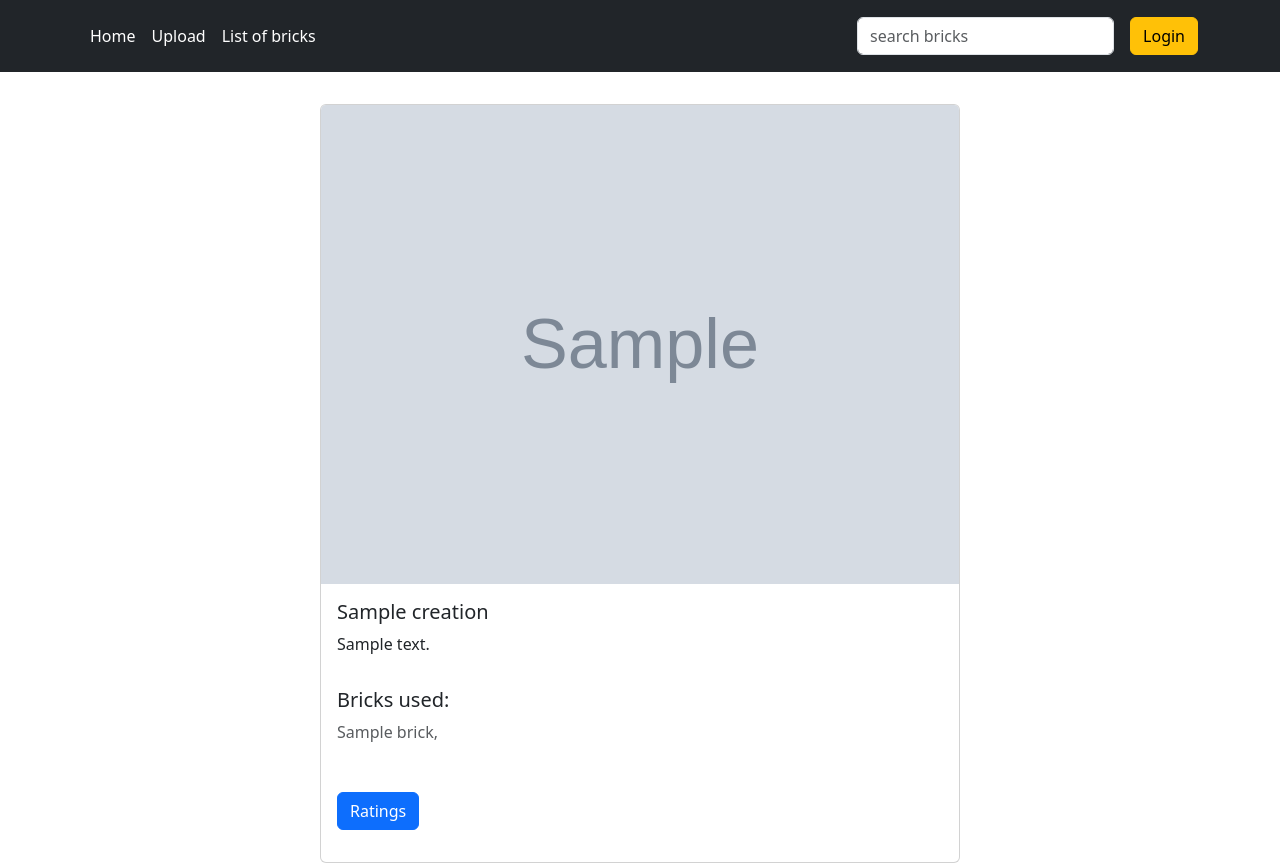
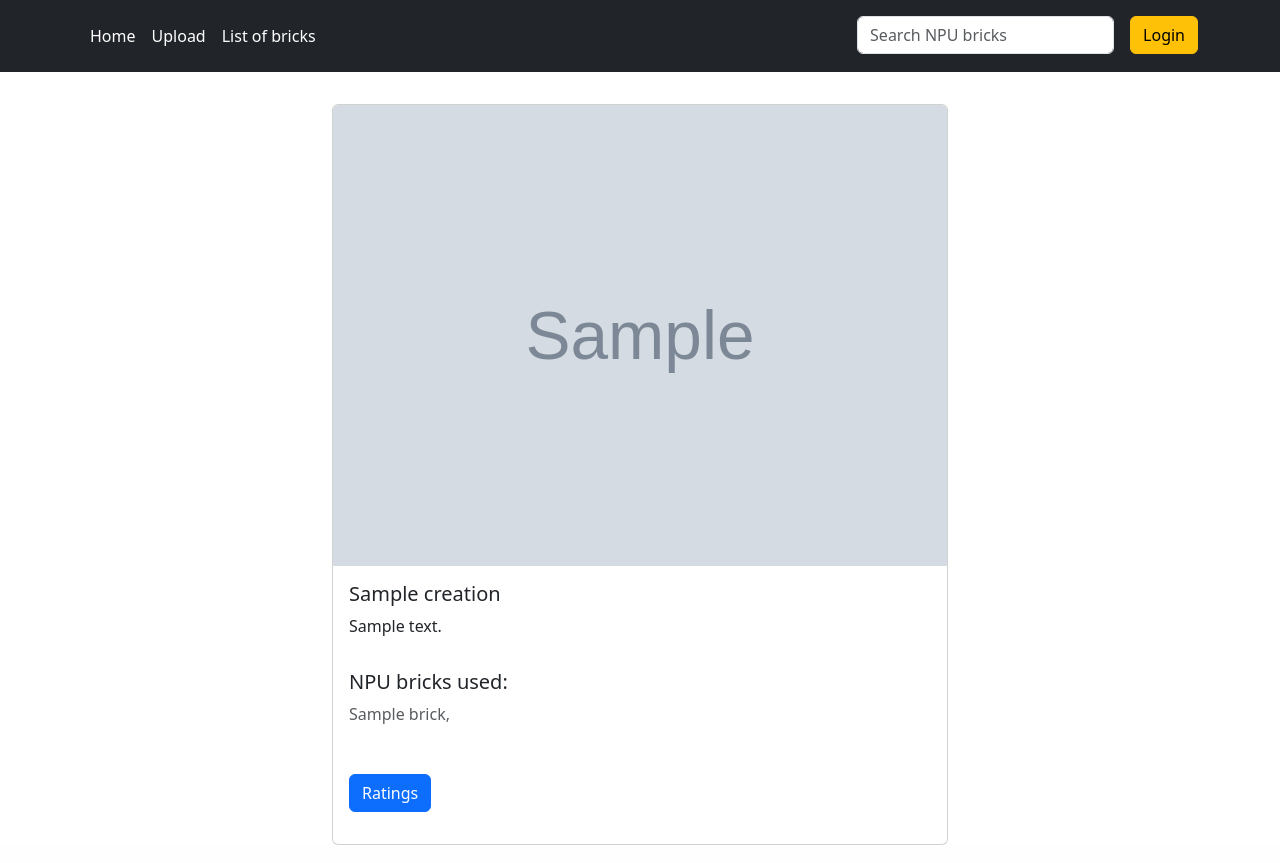
Before and after one commit to mihalikistvan/npu_front_end_flask, a Flask app: template templates/home.html in a window 1280 px wide. Run offline with Flask 2, Linux system fonts and the light colour scheme; the template is opened without the code that fills it: most values are stand-ins (such as "Sample title", 1, 10 or a date in 2020); grey boxes marked "Sample" are stand-in pictures.

Commit message:
wording and bootstrap

```diff
--- a/templates/header.html
+++ b/templates/header.html
@@ -1,6 +1,6 @@
 <header class="p-3 text-bg-dark">
   <div class="container">
-    <div class="d-flex flex-wrap align-items-center justify-content-center justify-content-lg-start">
+    <div class="d-flex flex-wrap justify-content-center justify-content-lg-start">
 
 
       <ul class="nav col-12 col-lg-auto me-lg-auto mb-2 justify-content-center mb-md-0">
@@ -16,7 +16,7 @@
       </ul>
 
       <form class="mb-lg-0 me-lg-3" role="search">
-        <input type="search" class="form-control form-control-dark" name='query' placeholder="search bricks" aria-label="Search">
+        <input type="search" class="form-control form-control-dark" name='query' placeholder="Search NPU bricks" aria-label="Search">
       </form>
 
       <div class="text-end">
--- a/templates/home.html
+++ b/templates/home.html
@@ -15,7 +15,7 @@
     <script src="https://cdn.jsdelivr.net/npm/bootstrap@5.3.2/dist/js/bootstrap.min.js" integrity="sha384-BBtl+eGJRgqQAUMxJ7pMwbEyER4l1g+O15P+16Ep7Q9Q+zqX6gSbd85u4mG4QzX+" crossorigin="anonymous"></script>
 
     {% include 'header.html' %}
-    <div class="container container-custom" style="width: 42rem;">
+    <div class="container container-custom" style="max-width: 40em;">
       {% if message == "rating" %}
         <div class="alert alert-success" role="alert">
           Rating successful!
@@ -33,14 +33,14 @@
 
       {% for creation in creations %}
 
-        <div class="card mx-auto" style="width: 40em; margin-top:2em;">
+        <div class="card mx-auto" style="margin-top:2em;">
           <img src={{creation['file_url']}} class="card-img-top">
           <div class="card-body">
             <h5 class="card-title">{{creation['creation_name']}}</h5>
             <p class="card-text">{{creation['description']}}</p>
           </div>
           <div class="card-body">
-            <h5 class="card-title">Bricks used:</h5>
+            <h5 class="card-title">NPU bricks used:</h5>
             <p class="text-muted">
               {% for brick in creation['bricks'] %}
                 {{brick}},
--- a/templates/rating.html
+++ b/templates/rating.html
@@ -15,15 +15,15 @@
     <script src="https://cdn.jsdelivr.net/npm/bootstrap@5.3.2/dist/js/bootstrap.min.js" integrity="sha384-BBtl+eGJRgqQAUMxJ7pMwbEyER4l1g+O15P+16Ep7Q9Q+zqX6gSbd85u4mG4QzX+" crossorigin="anonymous"></script>
 
     {% include 'header.html' %}
-    <div class="container container-custom">
-      <div class="card mx-auto" style="width: 40rem; margin-top:2em;">
+      <div class="container container-custom" style="max-width: 40em;">
+        <div class="card mx-auto" style="margin-top:2em;">
         <img src={{creation_metadata['file_url']}} class="card-img-top">
         <div class="card-body">
           <h5 class="card-title">{{creation_metadata['creation_name']}}</h5>
           <p class="card-text">{{creation_metadata['description']}}</p>
         </div>
         <div class="card-body">
-          <h5 class="card-title">Bricks used:</h5>
+          <h5 class="card-title">NPU bricks used:</h5>
           <p class="text-muted">
             {% for brick in creation_metadata['bricks'] %}
               {{brick}},
--- a/templates/upload.html
+++ b/templates/upload.html
@@ -33,7 +33,7 @@
           <textarea class="form-control" name="creation_description" id="creation_description" rows="3" required="true"></textarea>
         </div>
 
-        <label for="brick_datalist" class="form-label">Bricks used:</label>
+        <label for="brick_datalist" class="form-label">NPU bricks used:</label>
         <select class="selectpicker form-control" data-live-search="true" multiple="multiple" name="brick_list" id="brick_list">
           {% for row in brick_dict %}
             {% for key, value in row.items() %}
```
